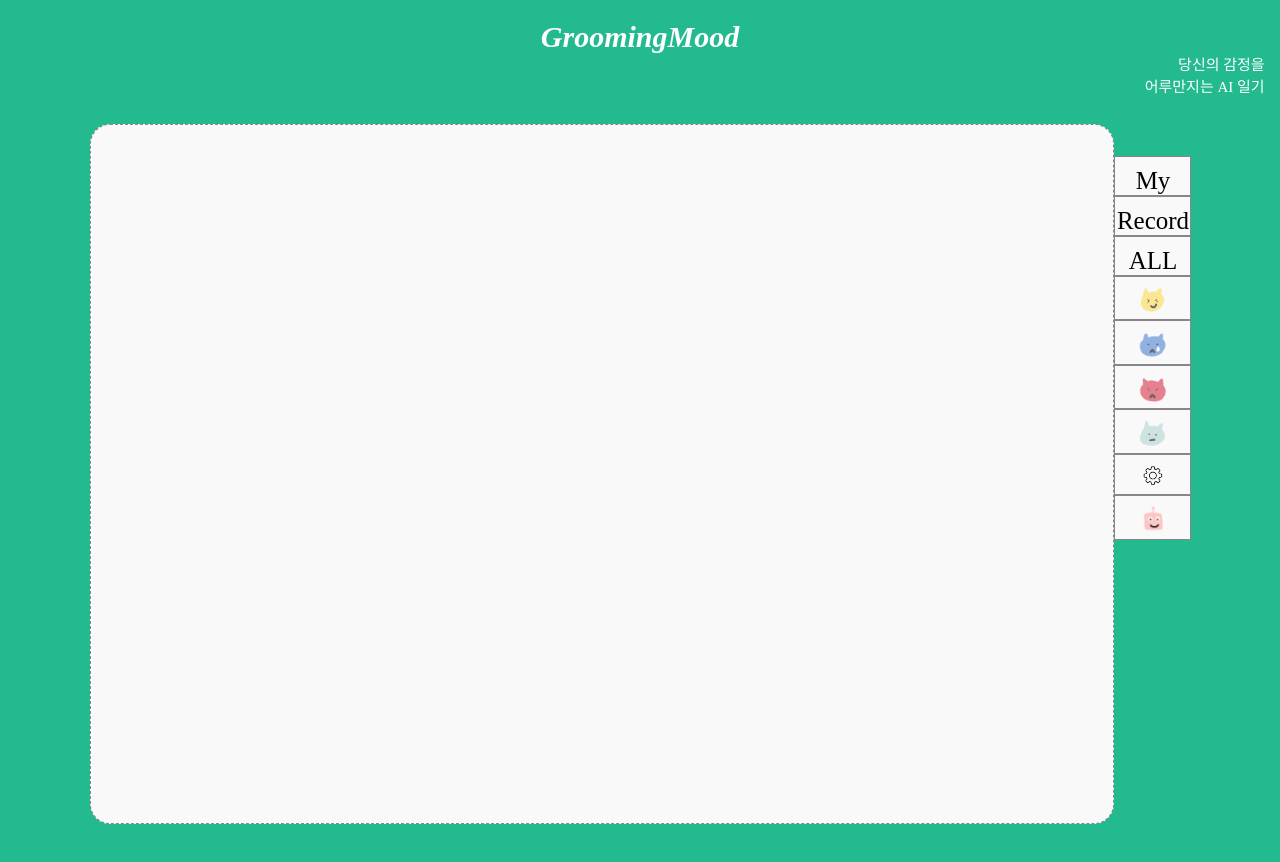
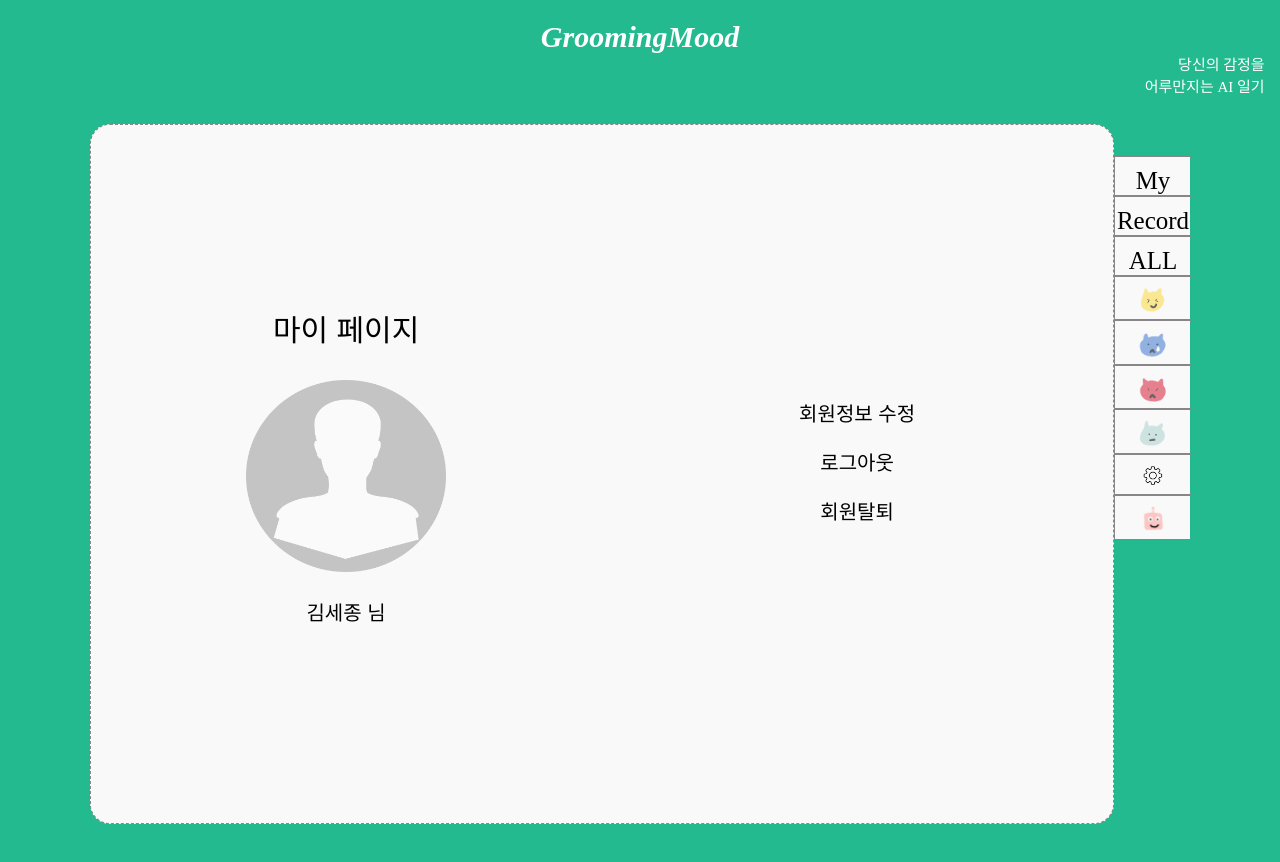
Before and after one commit to Grooming-Mood/front, a React (Create React App) app: page /setting in a window 1280 px wide. Shown: the top 862 px of the page. Built offline with nearby package versions, Linux system fonts and the light colour scheme; a web font is replaced by a local one.

Commit message:
Feat : setting화면 기본 추가

```diff
--- a/src/App.css
+++ b/src/App.css
@@ -180,6 +180,31 @@ a:visited {
     margin: 0% 0% 8% 0%;
 }
 
+.setting-parent{
+    box-sizing: border-box;
+    border: 1px dashed #888787;
+    background-color: #F9F9F9;
+    display: flex;
+    flex-direction: row;
+    align-items: center;
+    justify-content: center;
+
+    width: 80%;
+    height: 700px;
+    border-radius: 20px;
+    padding: 8% 0% 10% 0;
+    margin: 0% 0% 8% 0%;
+}
+
+.setting-child{
+    /* font-family: 'KyoboHand'; */
+    font-size: 20px;
+    flex: 1;
+    float: left;
+    flex-direction: column;
+}
+
+
 @font-face {
     font-family: 'KyoboHand';
     src: url('https://cdn.jsdelivr.net/gh/projectnoonnu/noonfonts_20-04@1.0/KyoboHand.woff') format('woff');
--- a/src/views/Setting.jsx
+++ b/src/views/Setting.jsx
@@ -1,8 +1,7 @@
 import React from "react";
 import { withRouter, Link } from "react-router-dom";
-import Logo from "../assets/image/splash/all-icon.png";
 import SideMenu from "./SideMenu";
-import Button from "./Button";
+import User from "../assets/image/user/user.png";
 
 function Setting(props) {
 
@@ -16,8 +15,27 @@ function Setting(props) {
             </div>
 
             <div className="home-content">
-                <div className="home-container">
-
+                <div className="setting-parent">
+                    <div className="setting-child">
+                        <div style={{"font-size": "30px"}}>
+                            <p>마이 페이지</p>
+                        </div>
+                        <img src={User} alt={User} style={{"width":"200px","hight":"200px"}}></img>
+                        <div>
+                            <p>김세종 님</p>
+                        </div>
+                    </div>
+                    <div className="setting-child">
+                        <div>
+                            <p>회원정보 수정</p>
+                        </div>
+                        <div>
+                            <p>로그아웃</p>
+                        </div>
+                        <div>
+                            <p>회원탈퇴</p>
+                        </div>
+                    </div>
                 </div>
                 <SideMenu></SideMenu>
             </div>
```
